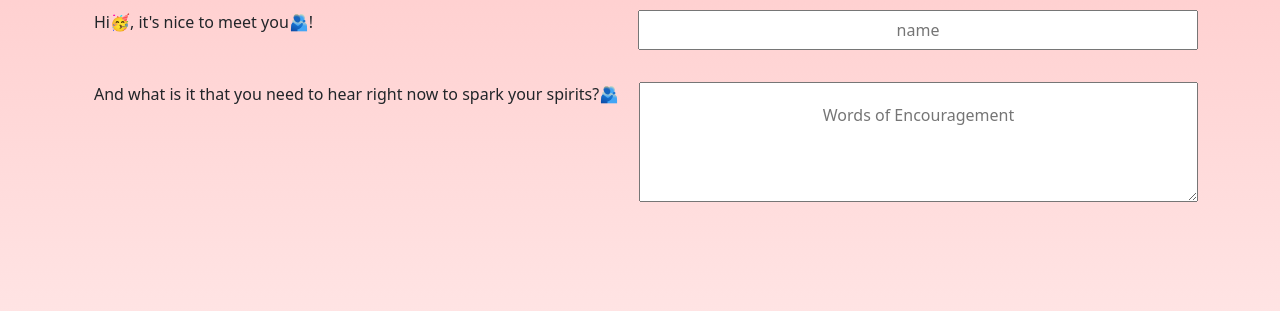
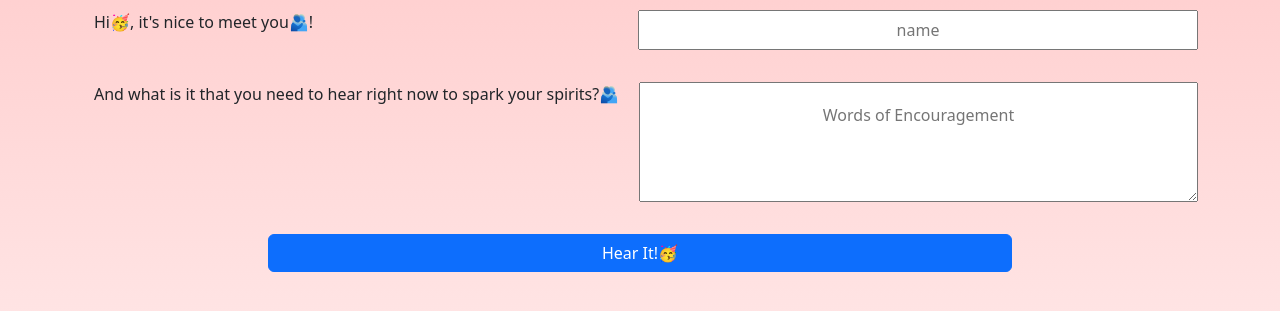
Before and after one commit to GGirishya/Words-of-Encouragement, a plain HTML site: page index.html in a window 1280 px wide. Shown: the part 463-774 px from the top of the page. Drawn offline with nearby package versions, Linux system fonts and the light colour scheme.

Commit message:
added a button

```diff
--- a/index.html
+++ b/index.html
@@ -28,6 +28,11 @@
       <p class="col-sm">And what is it that you need to hear right now to spark your spirits?🫂</p>
       <textarea  id="encouragement" placeholder="Words of Encouragement" class="col-sm" ></textarea>
     </div>
+    <div class="row">
+      <div class="col"></div>
+      <button class="col-8 btn btn-primary"> Hear It!🥳</button>
+      <div class="col"></div>
+    </div>
   </section>
 
 
```
